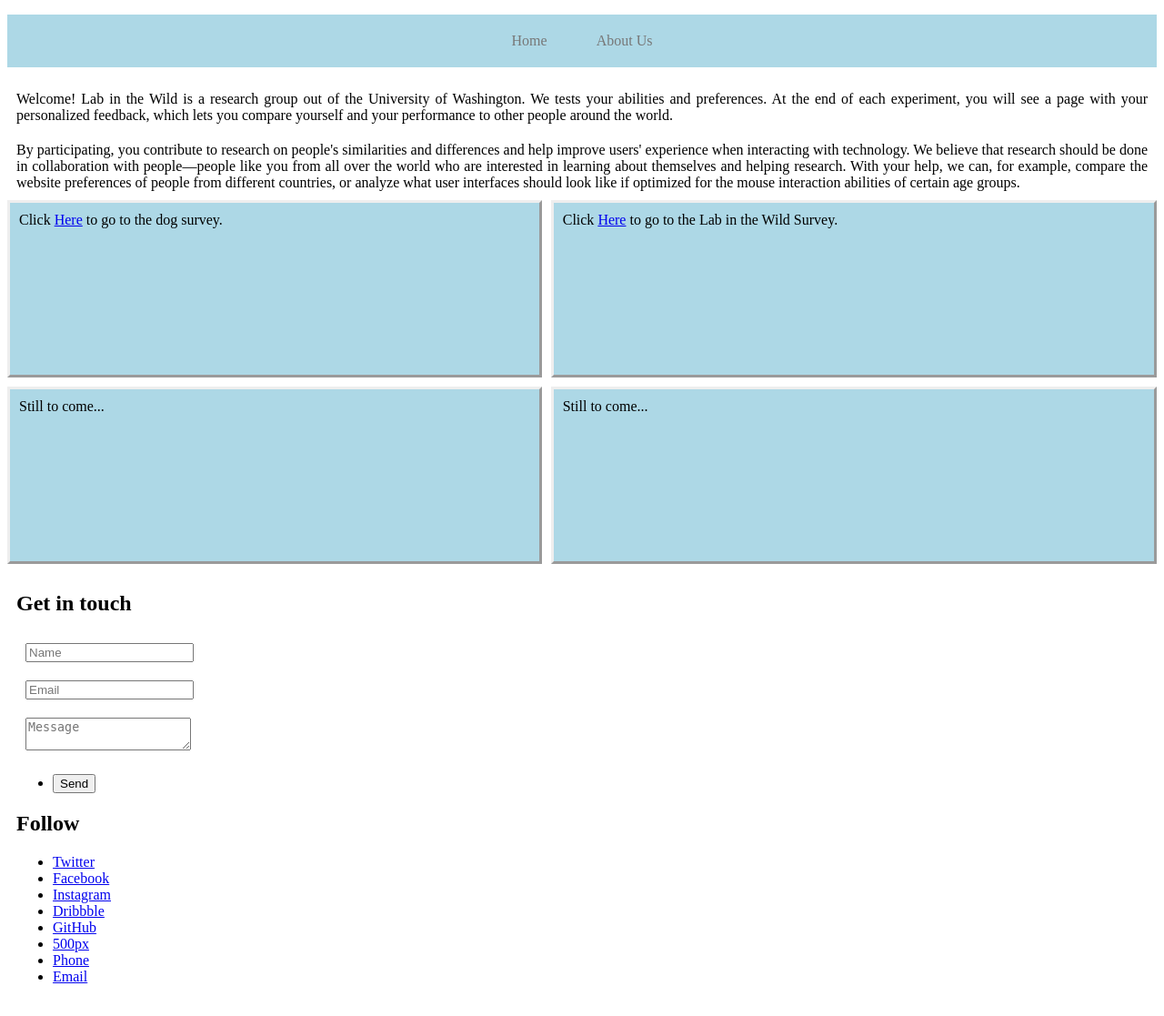
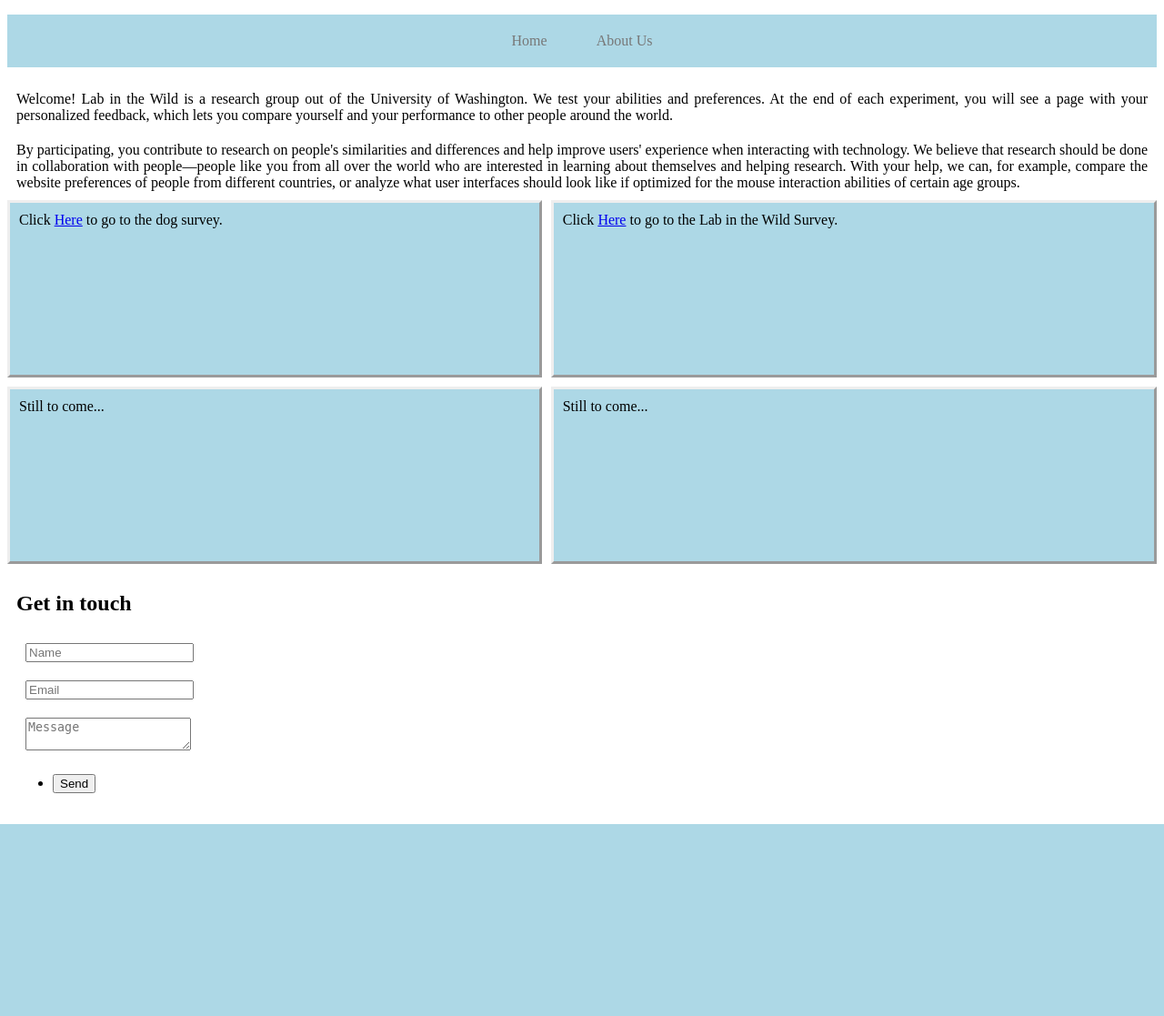
Before and after one commit to uw-ictd/ICTD_Free_Basics_Survey, a Django app: page / in a window 1280 px wide. Shown: the part 66-1183 px from the top of the page at 91% size. After the commit the page ends 972 px from the top, so only its background shows below. Run offline with Django 3.2, Linux system fonts and the light colour scheme.

Commit message:
Fixed typo, fixed footer, indented html

```diff
--- a/SampleSurvey/SampleSurvey/templates/index.html
+++ b/SampleSurvey/SampleSurvey/templates/index.html
@@ -1,11 +1,11 @@
 {% load static %}
 <link rel="stylesheet" type="text/css" href="{% static 'style/survey.css' %}" />
-
 <!DOCTYPE html> <!-- Temp, declaring DOCTYPE for bootstrap -->
-<html lang="en"> <!-- Temp, for bootstrap -->
-<meta charset="utf-8"> <!-- Temp, for bootstrap -->
+<html lang="en">
+<!-- Temp, for bootstrap -->
+<meta charset="utf-8">
+<!-- Temp, for bootstrap -->
 <title>LabintheWild</title>
-
 <!-- Centers page for mobile adaptability, "centers website on screens wider than 500px" -->
 <style>
       .content {
@@ -13,14 +13,15 @@
       margin: auto;
       }
 </style>
-
 <header>Lab in the Wild</header>
 <body>
-   <ul class = "nav"> <!-- NAVBAR Integration in <ul> -->
+<ul class = "nav">
+    <!-- NAVBAR Integration in <ul> -->
     <li><a href="/survey1/index/">Home</a></li>
-   <li><a href="/survey1/aboutUs/">About Us</a></li> <!-- Links are not working yet -->
+    <li><a href="/survey1/aboutUs/">About Us</a></li>
+    <!-- Links are not working yet -->
 </ul>
-   <div>Welcome! Lab in the Wild is a research group out of the University of Washington. We tests your abilities and preferences. At the end of each experiment, you will see a page with your personalized feedback, which lets you compare yourself and your performance to other people around the world.</div>
+<div>Welcome! Lab in the Wild is a research group out of the University of Washington. We test your abilities and preferences. At the end of each experiment, you will see a page with your personalized feedback, which lets you compare yourself and your performance to other people around the world.</div>
 <div>By participating, you contribute to research on people's similarities and differences and help improve users' experience when interacting with technology. We believe that research should be done in collaboration with people—people like you from all over the world who are interested in learning about themselves and helping research. With your help, we can, for example, compare the website preferences of people from different countries, or analyze what user interfaces should look like if optimized for the mouse interaction abilities of certain age groups.</div>
 <survey_grid>
     <select_survey1>
@@ -37,8 +38,7 @@
     </select_survey4>
 </survey_grid>
 </body>
-
-<!-- Footer --------------------------------------------------------------------- -->
+<!-- Footer below -->
 <footer id="footer">
     <div class="inner">
         <section>
@@ -64,26 +64,5 @@ ail" name="email" id="email" placeholder="Email" />
                 </ul>
             </form>
         </section>
-                                                        <section>
-                                                                <h2>Follow</h2>
-                                                                <ul class="icons">
-                                                                        <li><a href="#" class="
-icon style2 fa-twitter"><span class="label">Twitter</span></a></li>
-                                                                        <li><a href="#" class="
-icon style2 fa-facebook"><span class="label">Facebook</span></a></li>
-                                                                        <li><a href="#" class="
-icon style2 fa-instagram"><span class="label">Instagram</span></a></li>
-                                                                        <li><a href="#" class="
-icon style2 fa-dribbble"><span class="label">Dribbble</span></a></li>
-                                                                        <li><a href="#" class="
-icon style2 fa-github"><span class="label">GitHub</span></a></li>
-                                                                        <li><a href="#" class="
-icon style2 fa-500px"><span class="label">500px</span></a></li>
-                                                                        <li><a href="#" class="
-icon style2 fa-phone"><span class="label">Phone</span></a></li>
-                                                                        <li><a href="#" class="
-icon style2 fa-envelope-o"><span class="label">Email</span></a></li>
-                                                                </ul>
-                                                        </section>
-
-</html> <!-- Temp, for bootstrap -->
+</html>
+<!-- Temp, for bootstrap -->
```
Lines whose indentation alone changed are shown as unchanged.
